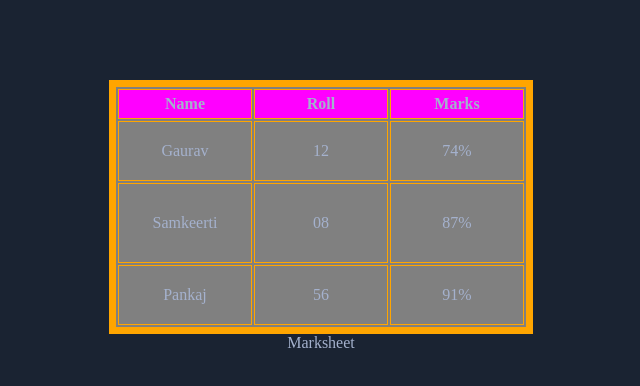
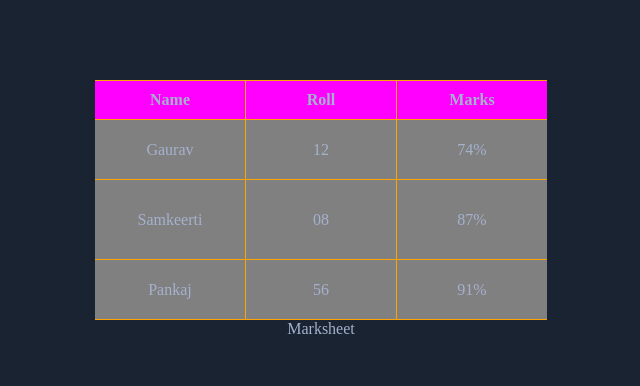
Before and after one commit to hail0hydra/Third-Year-Notes, a plain HTML site: page Sem7/CAP808/marksheet.html in a window 1280 px wide. Shown: the whole page, without its empty margins (319-959 px from the left). Drawn offline with Linux system fonts and the light colour scheme; files that its build step writes are made by us from their sources.

Commit message:
add: new stuff

```diff
--- a/Sem7/CAP808/marksheet.html
+++ b/Sem7/CAP808/marksheet.html
@@ -11,7 +11,7 @@
         <br>
         <br>
         <br>
-        <table border='7' align='center' bordercolor='orange' bgcolor='grey'>
+        <table border='7' align='center' bordercolor='orange' bgcolor='grey' cellspacing='15' cellpadding='10' frame='hsides' rules='all'>
             <caption align="bottom">Marksheet</caption>
             <tr  height='30' bgcolor='magenta'>
                 <th>Name</th>
```
Also changed, not shown: Sem7/CAP808/index.html (+1 -1 lines), Sem7/CAP808/thumb.jpg (added), 9 other files.
